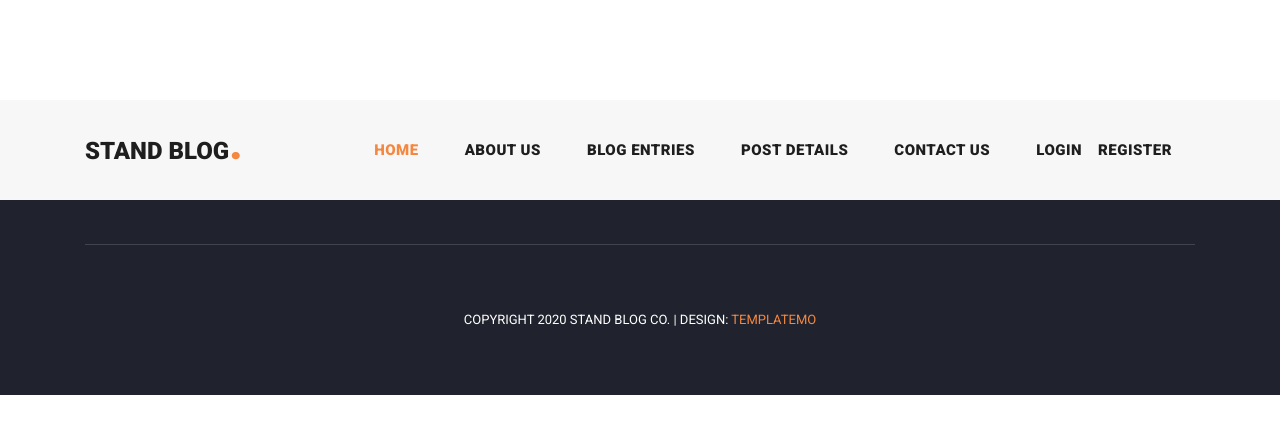
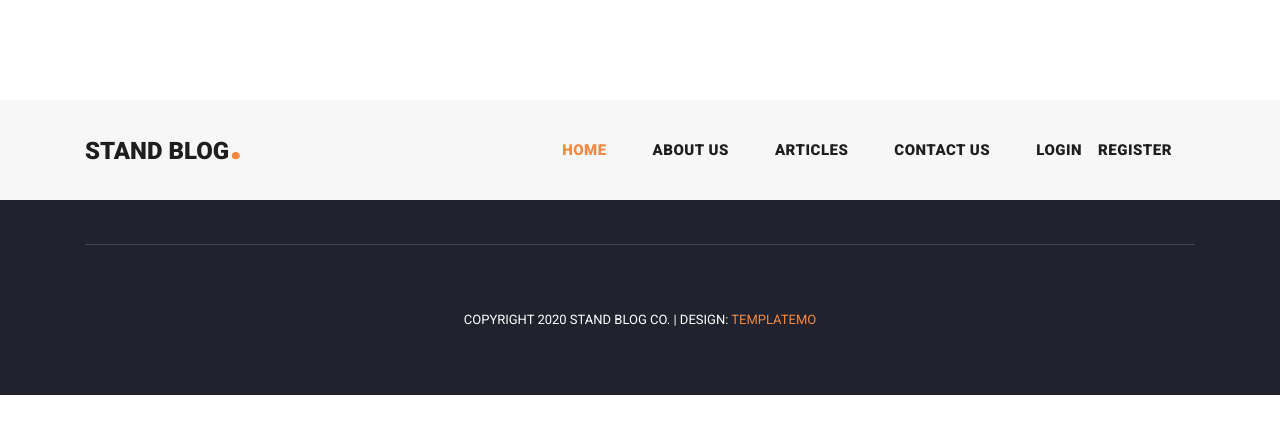
Before and after one commit to 1381Mehran/StandBlog_HurryVersion, a Django app: template templates/base.html in a window 1280 px wide. Shown: the top 434 px of the page. Run offline with Django 4.2, Linux system fonts and the light colour scheme; the template is opened without the code that fills it, so the values that code supplies are empty; some libraries are stand-ins or nearby versions.

Commit message:
a little change

```diff
--- a/article/views.py
+++ b/article/views.py
@@ -1,6 +1,5 @@
 from django.shortcuts import render , get_object_or_404
 from .models import Article , Category
-
 
 def article_detail_page(request , slug):
 
@@ -17,6 +16,7 @@ def articles_list(request):
 
 
 def categories_detail(request , slug):
+
     category_articles = get_object_or_404(Category , slug=slug)
     articles = category_articles.article_set.filter(status=True)
 
--- a/templates/includes/header.html
+++ b/templates/includes/header.html
@@ -18,10 +18,7 @@
                         <a class="nav-link" href="about.html">About Us</a>
                     </li>
                     <li class="nav-item">
-                        <a class="nav-link" href="{% url "article:articles_list" %}">Blog Entries</a>
-                    </li>
-                    <li class="nav-item">
-                        <a class="nav-link" href="post-details.html">Post Details</a>
+                        <a class="nav-link" href="{% url "article:articles_list" %}">Articles</a>
                     </li>
                     <li class="nav-item">
                         <a class="nav-link" href="contact.html">Contact Us</a>
```
